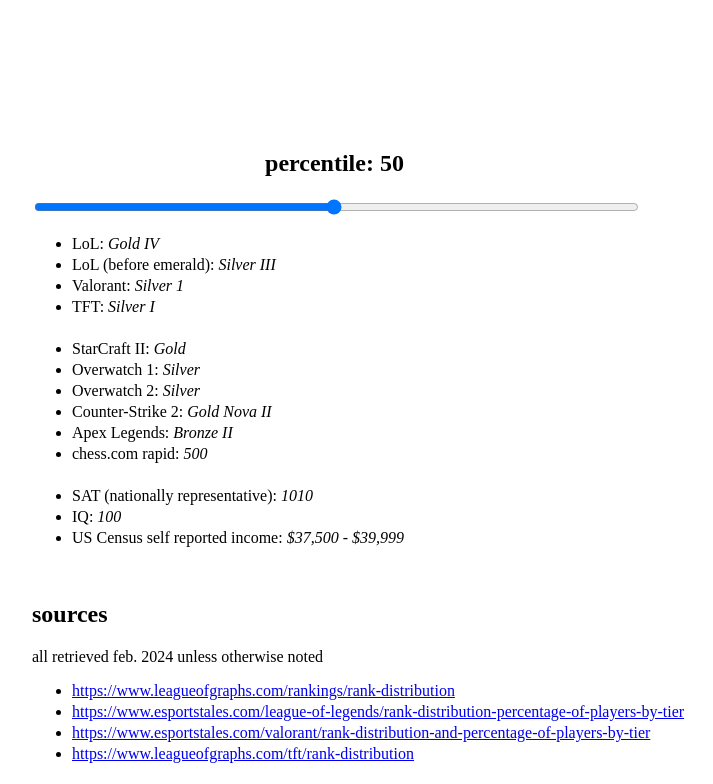
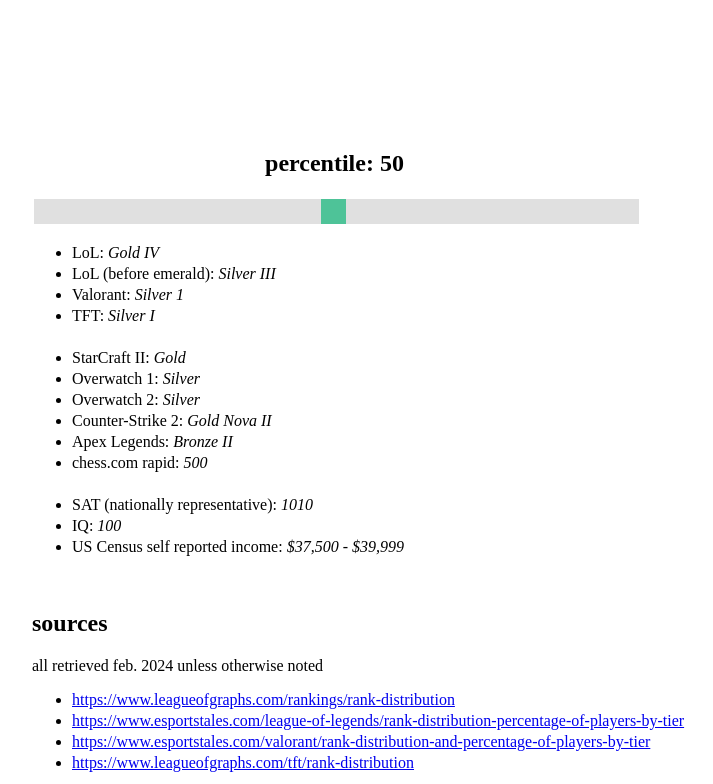
Before and after one commit to lukajk1/percentiley, a plain HTML site: page index.html in a window 1280 px wide. Shown: the top 784 px of the page, without its empty margins (3-716 px from the left). Drawn offline with Linux system fonts and the light colour scheme.

Commit message:
style slider

```diff
--- a/index.html
+++ b/index.html
@@ -18,8 +18,33 @@
                 width: 50%;
             }
 
+            /* https://www.w3schools.com/howto/howto_js_rangeslider.asp */
             #my-slider {
                 width: 100%;
+                -webkit-appearance: none;
+                width: 100%;
+                height: 25px;
+                background: #d3d3d3;
+                outline: none;
+                opacity: 0.7;
+                -webkit-transition: .2s;
+                transition: opacity .2s;
+            }
+
+            #my-slider::-webkit-slider-thumb {
+                -webkit-appearance: none;
+                appearance: none;
+                width: 25px;
+                height: 25px;
+                background: #04AA6D;
+                cursor: pointer;
+            }
+
+            #my-slider::-moz-range-thumb {
+                width: 25px;
+                height: 25px;
+                background: #04AA6D;
+                cursor: pointer;
             }
 
         </style>
```
